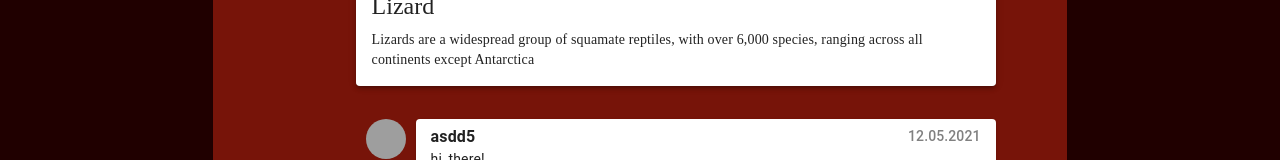
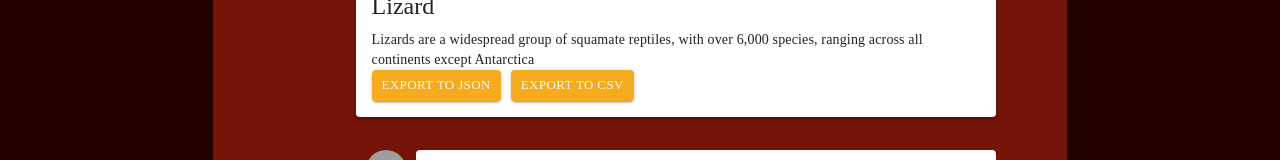
Before and after one commit to Margot-Jones/hackathon--genesis, a React (Create React App) app in the folder client/: page /comment/2 in a window 1280 px wide. Shown: the part 472-632 px from the top of the page. Built offline with nearby package versions, Linux system fonts and the light colour scheme; grey boxes are pictures that could not be loaded; a web font is replaced by a local one.

Commit message:
fix after merge

```diff
--- a/client/src/routes/HomePage/BlogBlock/Post.jsx
+++ b/client/src/routes/HomePage/BlogBlock/Post.jsx
@@ -7,7 +7,18 @@ import {
   CardContent,
   Typography,
   Avatar,
+  Button
 } from '@material-ui/core';
+
+import {exportToCsv, exportToJson} from '../../../helpers';
+import { makeStyles } from "@material-ui/core/styles";
+
+const useStyles = makeStyles({
+  button: {
+    background: '#F6AA1C',
+    color: '#fff'
+  }
+});
 
 export const POSTEXAMPLE = {
   date: '23.10.2021',
@@ -32,6 +43,16 @@ export const UserAvatar = ({ avatar }) => {
 
 export const PostBody = ({ title, image, authorData, content, date=(new Date()) }) => {
   date = (new Date());
+    const classes = useStyles();
+
+    const exportDataToJson = () => {
+        exportToJson({ title, image, authorData, content, date });
+    };
+
+    const exportDataToCsv = () => {
+        exportToCsv({ title, image, authorData, content, date });
+    };
+
   return (
     <Card style={{flex: 1}}>
       <CardActionArea>
@@ -68,6 +89,8 @@ export const PostBody = ({ title, image, authorData, content, date=(new Date())
           <Typography variant="body2" color="text.secondary" style={{ fontFamily: "Rosarivo" }}>
             {content}
           </Typography>
+          <Button className={classes.button} style={{ fontFamily: "Rosarivo", marginRight: "10px" }} variant="contained" size="small" onClick={exportDataToJson}>Export to JSON</Button>
+          <Button className={classes.button} style={{ fontFamily: "Rosarivo" }} variant="contained" size="small" onClick={exportDataToCsv}>Export to CSV</Button>
         </CardContent>
       </CardActionArea>
     </Card>
```
